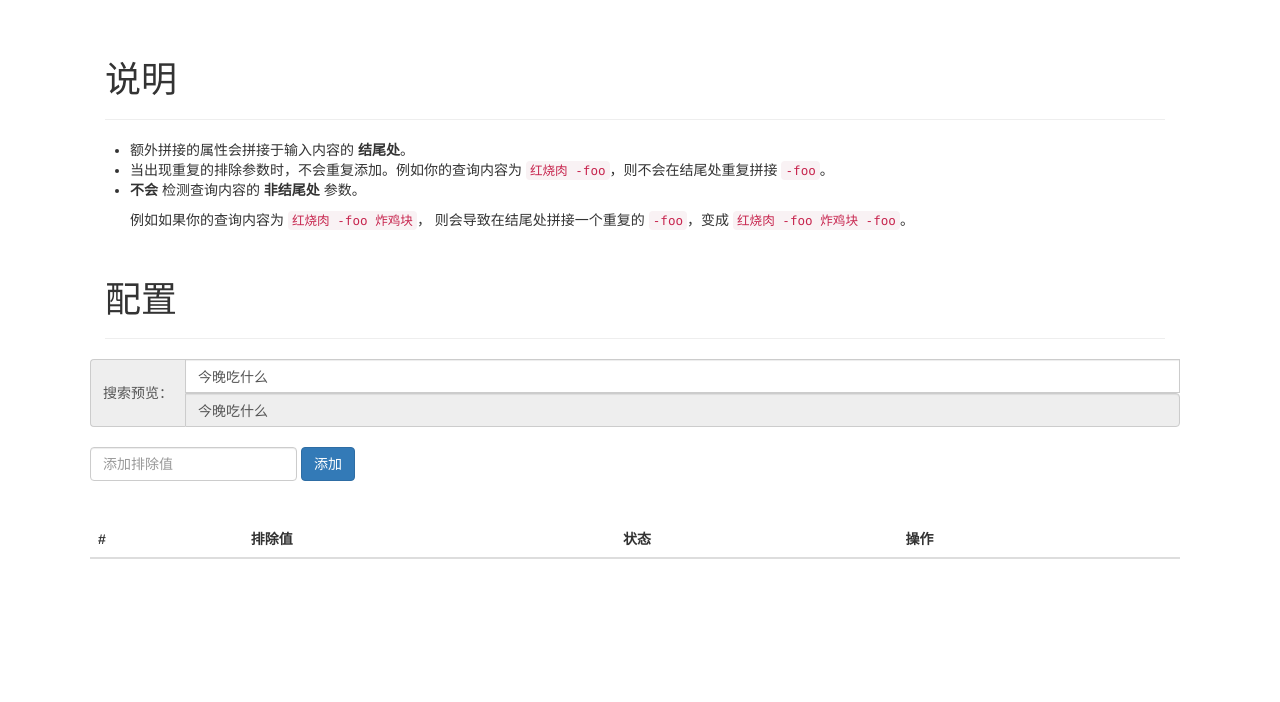
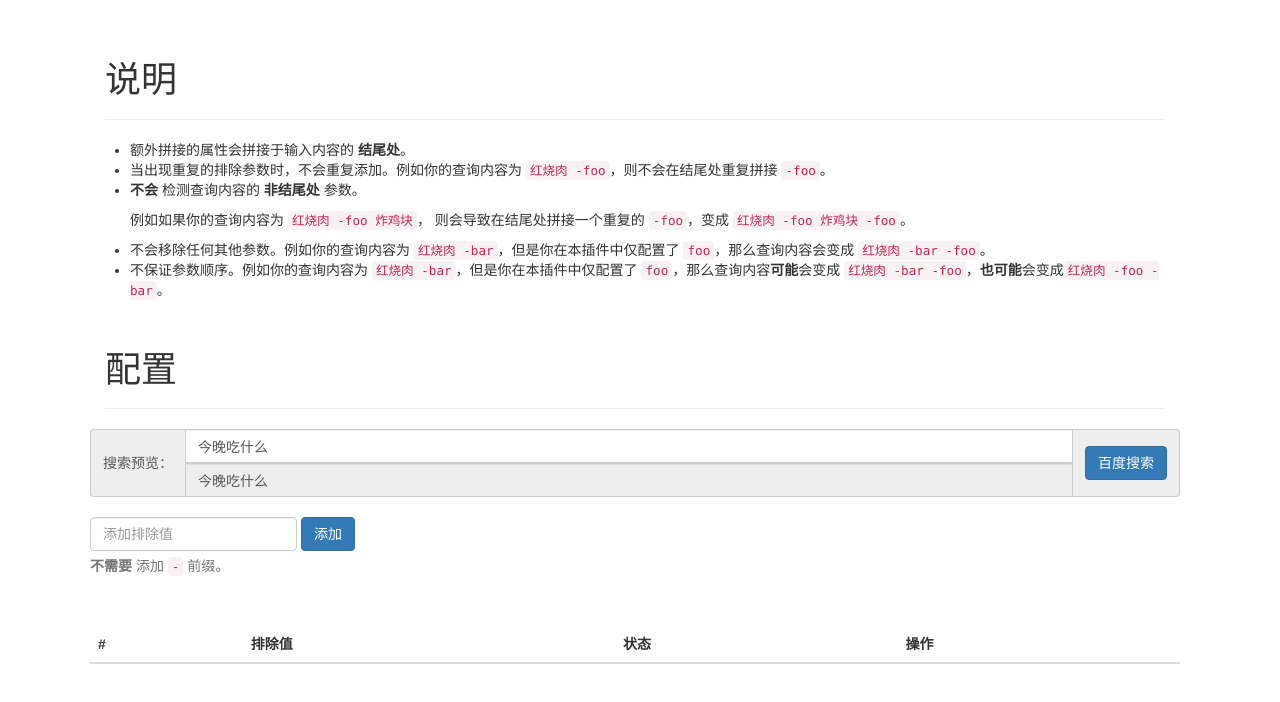
Before and after one commit to ForteScarlet/baidu-exclude-appender, a browser extension: page chrome/options/index.html in a window 1280 px wide. Drawn offline with Linux system fonts and the light colour scheme.

Commit message:
优化配置页效果

```diff
--- a/chrome/options/index.html
+++ b/chrome/options/index.html
@@ -30,6 +30,9 @@
                     则会导致在结尾处拼接一个重复的 <code>-foo</code>，变成 <code>红烧肉 -foo 炸鸡块 -foo</code>。
                 </p>
             </li>
+            <li>不会移除任何其他参数。例如你的查询内容为 <code>红烧肉 -bar</code>，但是你在本插件中仅配置了 <code>foo</code>，那么查询内容会变成 <code>红烧肉 -bar -foo</code>。</li>
+            <li>不保证参数顺序。例如你的查询内容为 <code>红烧肉 -bar</code>，但是你在本插件中仅配置了 <code>foo</code>，那么查询内容<strong>可能</strong>会变成 <code>红烧肉 -bar -foo</code>，<strong>也可能</strong>会变成<code>红烧肉 -foo -bar</code>。</li>
+
         </ul>
     </div>
 
@@ -37,12 +40,18 @@
         <h1>配置</h1>
     </div>
 
+
     <div class="row">
-        <div class="input-group">
-            <span class="input-group-addon">搜索预览：</span>
-            <input id="searchViewValue" type="text" class="form-control" placeholder="View" value="今晚吃什么">
-            <input id="searchView" type="text" class="form-control" placeholder="View" readonly>
-        </div>
+        <form action="https://www.baidu.com/s" method="get">
+            <div class="input-group">
+                <span class="input-group-addon">搜索预览：</span>
+                <input id="searchViewValue" type="text" class="form-control" placeholder="搜索参数" value="今晚吃什么">
+                <input id="searchView" type="text" class="form-control" placeholder="搜索预览" name="wd" readonly>
+                <span class="input-group-addon">
+                    <button type="submit" class="btn btn-primary">百度搜索</button>
+                </span>
+            </div>
+        </form>
     </div>
     <br />
     <div class="row">
@@ -51,6 +60,7 @@
                 <input id="add-value" class="form-control" placeholder="添加排除值">
             </div>
             <button id="add-btn" class="btn btn-primary">添加</button>
+            <span id="searchViewTip" class="help-block"> <strong>不需要</strong> 添加 <code>-</code> 前缀。</span>
         </div>
     </div>
     <div class="row" style="padding-top: 40px"></div>
```
Also changed, not shown: 2 other files.
